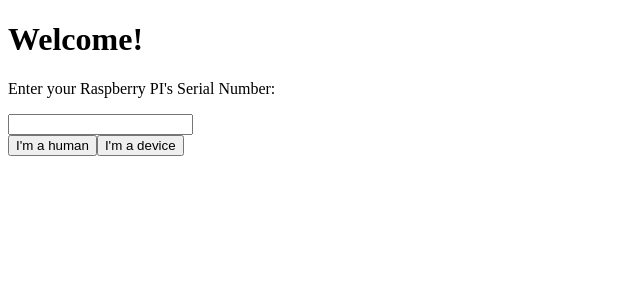
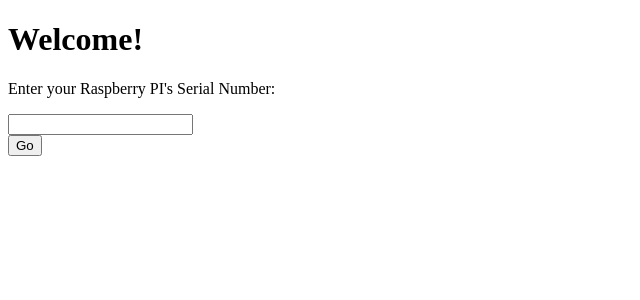
Before and after one commit to biantsh/rpi-web-alerts, a React (Vite) app in the folder client/: page / in a window 1280 px wide. Shown: the top 300 px of the page, without its empty margins (0-640 px from the left). Built offline with nearby package versions, Linux system fonts and the light colour scheme.

Commit message:
Remove button for device log-in (device events will be sent through python-socketio)

```diff
--- a/client/src/App.jsx
+++ b/client/src/App.jsx
@@ -1,6 +1,5 @@
 import { Routes, Route } from 'react-router-dom';
 import AlertPage from './components/AlertPage';
-import DevicePage from './components/DevicePage';
 import LoginPage from './components/LoginPage';
 
 const App = () => {
@@ -9,7 +8,6 @@
       <Routes>
         <Route path='/' element={<LoginPage />} />
         <Route path='/sn/:serialNumber' element={<AlertPage />} />
-        <Route path='/device/:serialNumber' element={<DevicePage />} ></Route>
       </Routes>
     </div>
   );
--- a/client/src/components/AlertPage.jsx
+++ b/client/src/components/AlertPage.jsx
@@ -7,9 +7,9 @@
   const [connected, setConnected] = useState(false);
   const socket = io();
 
-  socket.emit('watch-room', location.state.deviceSn);
+  socket.emit('pair-user', location.state.deviceSn);
 
-  socket.on('device-paired', isPaired => {
+  socket.on('pair-device', isPaired => {
     setConnected(isPaired);
   });
 
--- a/client/src/components/DevicePage.jsx
+++ /dev/null
@@ -1,15 +0,0 @@
-import { useLocation } from "react-router-dom";
-import { io } from "socket.io-client";
-
-const DevicePage = () => {
-  const location = useLocation();
-  const socket = io();
-
-  socket.emit('join-room', location.state.deviceSn);
-
-  return (
-    <button id='alertButton'>Send Alert</button>
-  );
-};
-
-export default DevicePage;
--- a/client/src/components/LoginForm.jsx
+++ b/client/src/components/LoginForm.jsx
@@ -1,13 +1,12 @@
-const LoginForm = ({ newSn, onSnChange, onSubmit, onSubmitDevice }) => {
+const LoginForm = ({ newSn, onSnChange, onSubmit }) => {
   return (
-    <form onSubmit={onSubmit} id='loginForm'>
+    <form onSubmit={onSubmit}>
       <div>
         <p>Enter your Raspberry PI's Serial Number:</p>
-        <input value={newSn} onChange={onSnChange} id='snField'></input>
+        <input value={newSn} onChange={onSnChange}></input>
       </div>
       <div>
-        <button type='submit' id='humanButton'>I'm a human</button>
-        <button onClick={onSubmitDevice} id='deviceButton'>I'm a device</button>
+        <button type='submit'>Go</button>
       </div>
     </form>
   );
--- a/client/src/components/LoginPage.jsx
+++ b/client/src/components/LoginPage.jsx
@@ -19,19 +19,10 @@
     });
   }
 
-  const handleSubmitDevice = event => {
-    event.preventDefault();
-    navigate(`/device/${newSn}`, {
-      state: {
-        deviceSn: newSn
-      }
-    });
-  }
-
   return (
     <>
       <h1>Welcome!</h1>
-      <LoginForm newSn={newSn} onSnChange={handleSnChange} onSubmit={handleSubmit} onSubmitDevice={handleSubmitDevice} />
+      <LoginForm newSn={newSn} onSnChange={handleSnChange} onSubmit={handleSubmit} />
     </>
   );
 };
```
Also changed, not shown: 1 other file (tests, documents, lock files or other folders).
